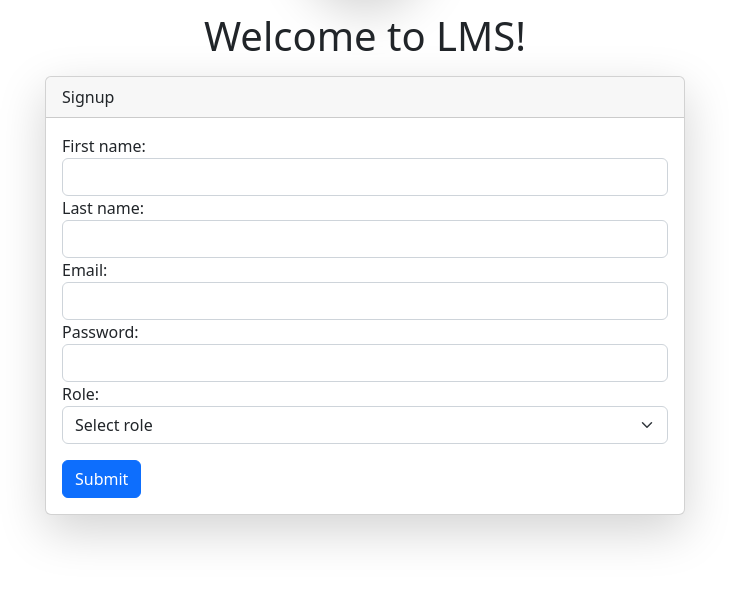
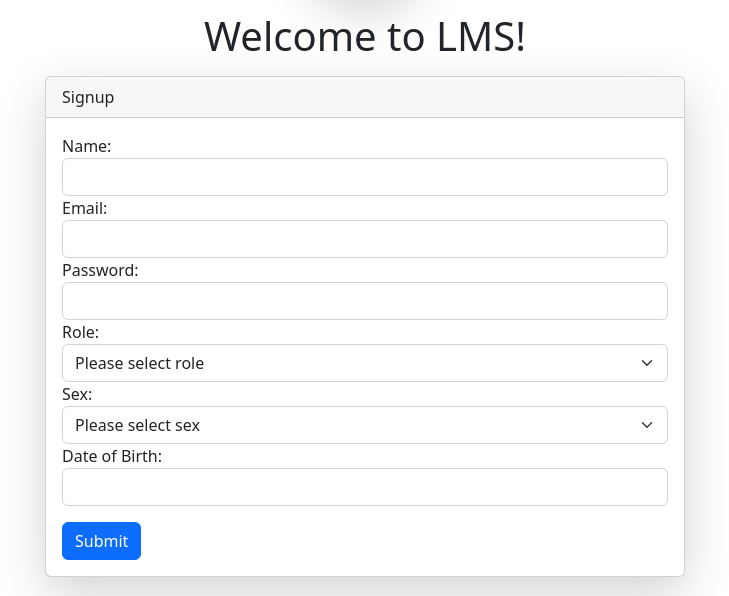
Before and after one commit to stevejoels54/G-12-library-system, a Django app: page /signup/ in a window 1280 px wide. Shown: the part 204-800 px from the top of the page, without its empty margins (275-1004 px from the left). Run offline with Django 4.2, Linux system fonts and the light colour scheme.

Commit message:
Added more fields to sign up form

```diff
--- a/LMS/templates/signup.html
+++ b/LMS/templates/signup.html
@@ -15,6 +15,17 @@
       rel="stylesheet"
       href="https://cdn.jsdelivr.net/npm/bootstrap-icons@1.8.3/font/bootstrap-icons.css"
     />
+    <link
+      rel="stylesheet"
+      href="https://cdnjs.cloudflare.com/ajax/libs/bootstrap-datepicker/1.9.0/css/bootstrap-datepicker.min.css"
+    />
+    <link
+      rel="stylesheet"
+      href="https://cdnjs.cloudflare.com/ajax/libs/font-awesome/4.7.0/css/font-awesome.min.css"
+    />
+    <script src="https://ajax.googleapis.com/ajax/libs/jquery/3.4.1/jquery.min.js"></script>
+    <script src="https://cdn.jsdelivr.net/npm/bootstrap@4.5.3/dist/js/bootstrap.bundle.min.js"></script>
+    <script src="https://cdnjs.cloudflare.com/ajax/libs/bootstrap-datepicker/1.9.0/js/bootstrap-datepicker.min.js"></script>
   </head>
   <body>
     <div>
@@ -55,12 +66,8 @@
             <form action="." method="POST">
               {% csrf_token %}
               <div class="form-group">
-                <label for="email">First name:</label>
-                <input class="form-control" id="first_name" name="first_name" />
-              </div>
-              <div class="form-group">
-                <label for="email">Last name:</label>
-                <input class="form-control" id="last_name" name="last_name" />
+                <label for="email">Name:</label>
+                <input class="form-control" id="name" name="name" />
               </div>
               <div class="form-group">
                 <label for="email">Email:</label>
@@ -81,12 +88,35 @@
                   class="form-select"
                   name="role"
                   id="role"
-                  aria-label="Default select example"
+                  aria-label="Role select"
                 >
-                  <option selected>Select role</option>
+                  <option value="" selected disabled>Please select role</option>
                   <option value="student">Student</option>
                   <option value="admin">Administrator</option>
                 </select>
+              </div>
+              <div class="form-group">
+                <label for="role">Sex:</label>
+                <select
+                  class="form-select"
+                  name="sex"
+                  id="sex"
+                  aria-label="Sex select"
+                >
+                  <option value="" selected disabled>Please select sex</option>
+                  <option value="male">Male</option>
+                  <option value="female">Female</option>
+                </select>
+              </div>
+              <div class="date form-group" data-provide="datepicker">
+                <label for="date">Date of Birth:</label>
+                <input
+                  type="text"
+                  class="form-control"
+                  id="DOB"
+                  name="date_of_birth"
+                />
+                <div class="input-group-addon"></div>
               </div>
               <div class="d-flex justify-content-between mt-3">
                 <button type="submit" class="btn btn-primary">Submit</button>
```
